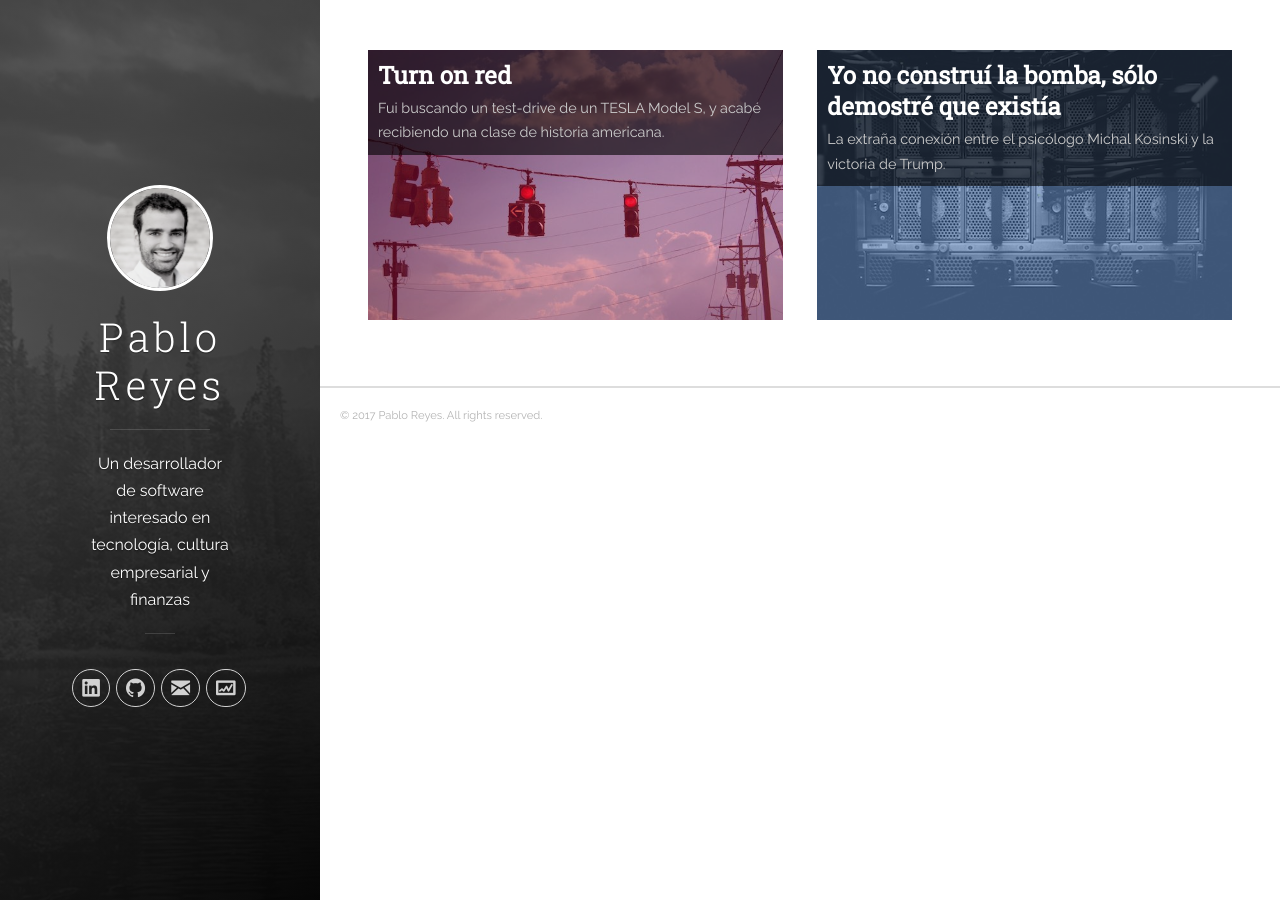
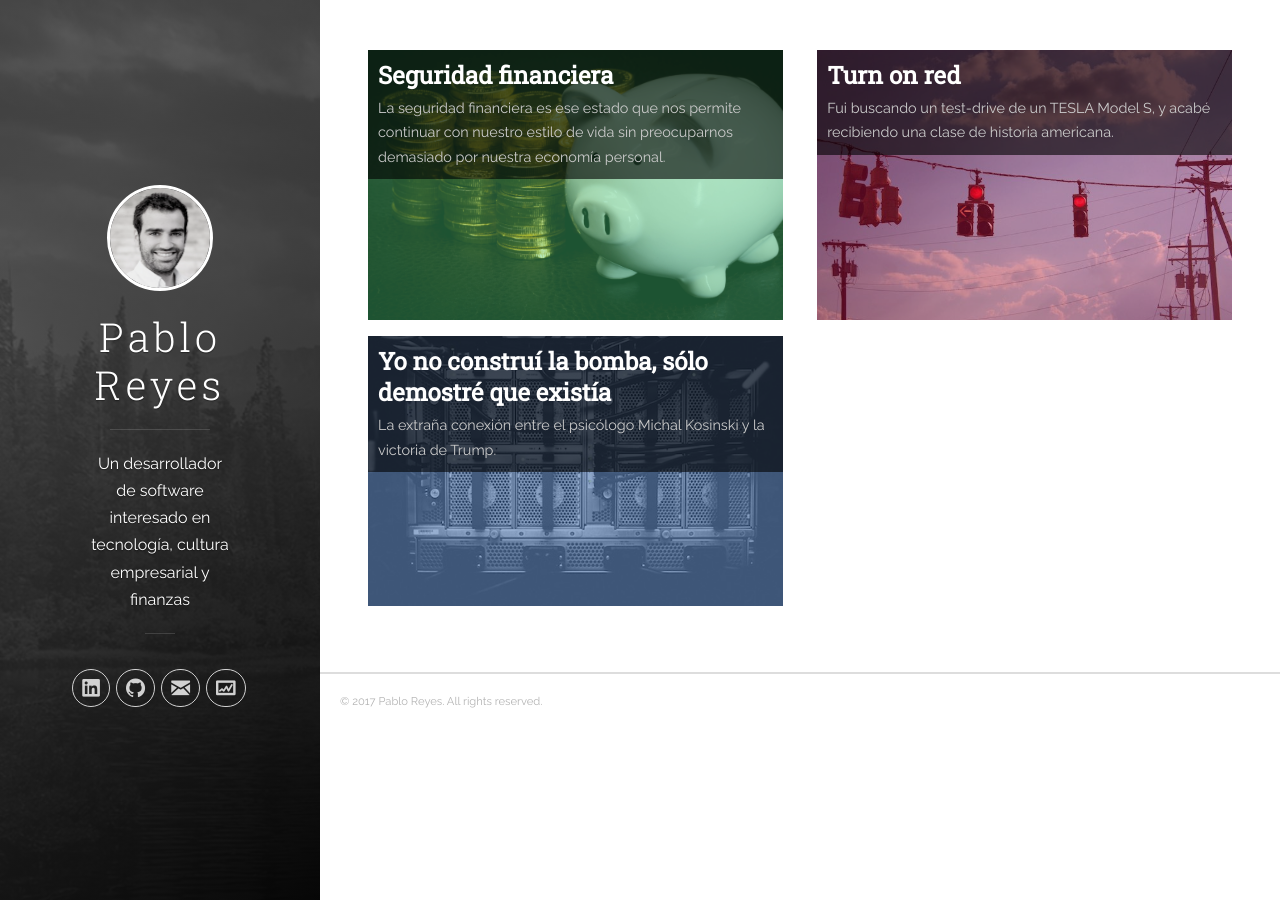
Before and after one commit to PabloReyes/PabloReyes.github.io, a Jekyll site: the page built from index.html, in a window 1280 px wide. Built offline with Jekyll 4.4.1, drawn with Linux system fonts in a browser that asks for light colours; nearby versions of some CDN libraries; the list of posts is cut into pages by our own code; some of the changed lines change nothing that is shown.

Commit message:
Add post on seguridad financiera

```diff
--- /dev/null
+++ b/_posts/2017-06-20-seguridad-financiera.markdown
@@ -0,0 +1,56 @@
+---
+layout: post
+title: Seguridad financiera
+published: true
+date: 2017-06-08
+css_id: post-seguridad-financiera
+markdown: markdown
+---
+La seguridad financiera es ese estado que nos permite continuar con nuestro estilo de vida sin preocuparnos demasiado por nuestra economía personal.
+<!--more-->
+
+Este estado es el más sencillo y factible de conseguir, y es el primer paso para conseguir la [independencia financiera](/). Con *sencillo* no quiero decir que no vaya a costarnos nada. Claro que costará. Pero para conseguir la seguridad financiera no se necesitan grandes conocimientos financieros, sino un compromiso con nosotros mismos.
+
+Nuestro objetivo con la seguridad financiera es **dejar que nuestras inversiones cubran nuestros gastos básicos**. Esto no quiere decir que podremos *dejar de trabajar* (ahí entra la independencia financiera), sino que no tendremos que preocuparnos más de nuestros gastos vitales, y podremos dedicar la mayor parte de los ingresos de nuestro trabajo para gastos discrecionales o para prepararnos para el siguiente paso.
+
+Nuestro plan para conseguir esta seguridad consta de los siguientes puntos:
+
+### Evitar la deuda *mala*
+La deuda "mala" es el tipo de deuda que adquirimos para comprar un activo que se devalúa en el tiempo. Cuando pedimos un préstamos de 10.000€ para comprar un coche nos conviene pagar esa deuda lo antes posible. Esa deuda seguirá constante o incrementando con intereses mientras nuestro activo (el coche) pierde valor cada día. Deshacernos de cualquier tipo de deuda mala es el primer paso para obtener seguridad financiera.
+
+El otro tipo de deuda, la "buena", se puede compaginar con nuestra proyecto de seguridad financiera. Un tipo de deuda buena puede ser una inversión que hagamos en educación, una hipoteca para una vivienda, un préstamo para montar un negocio o lo que estamos haciendo ahora mismo: invertir.
+
+### Fondo de emergencia
+Sea cual sea nuestra situación actual, existen imprevistos que pueden afectar gravemente y de forma muy rápida nuestro bolsillo. Los casos mas usuales suelen ser temas médicos o laborales. Por ello, es importante contar con un fondo de emergencia que nos permita vivir unos 6 meses sin nuestros ingresos habituales.
+
+En algunos de los bancos donde he trabajado hemos hecho una recomendación con la siguiente fórmula:
+Suma de todos los gastos en los últimos 6 meses en:
+* Alimentación
+* Facturas (electricidad, agua, teléfono, etc)
+* Hogar (alquiler, hipoteca, etc)
+* Transporte (gasolina, parking, peajes, etc)
+* Familia (colegio, comedor, etc)
+
+Es más que posible que no sepas qué gastos mensuales tienes, y quizás tu banco no te ofrece ninguna forma intuitiva de saberlo. En tal caso puedes usar alguna aplicación para gestionar finanzas personales como [MoneyStrands](http://moneystrands.com), que categorizará tus gastos y te mostrará tu fondo de emergencia recomendado.
+
+### Tener invertidos 10 veces nuestros gastos anuales
+Esta es la parte que nos llevará más tiempo, pero vamos a descomponerla y veamos qué implica.
+
+Según el INE, [en 2015 el gasto medio por persona fue de 10.960€](http://www.ine.es/prensa/np974.pdf). En el mismo estudio, observamos que el porcentaje de gasto que va a parar a los gastos básicos (vivienda, facturas, transporte) para una persona soltera o una pareja sin hijos se situa en el 45% (~5.000€). El mismo año, el [salario medio en España era de 26.710€](http://www.datosmacro.com/mercado-laboral/salario-medio/espana) brutos, que aplicando una retención del 15.17% nos da un ingreso neto de unos 21.000€. Es decir: de media, gastamos un 50% de lo que ganamos, pero solo el 45% de ese gasto es básico.
+
+Un fondo global como el iShares MSCI World ETF ha producido desde su creación en 2012 un retorno medio anual del 10.96%. Un retorno del 10.96% está muy bien, pero tengamos en cuenta que el fondo se creó justo **después** de una de las peores crisis financieras que recordamos. Otro fondo global, como el [Vanguard Global Equity](https://personal.vanguard.com/us/funds/snapshot?FundId=0129&FundIntExt=INT) lleva bastante más tiempo, lo que nos permite filtrar desde un año **antes** de la crisis hasta dia de hoy, donde ha conseguido una media de 3.90%. Es importante no ser demasiado optimista. Más info en [¿qué intereses puedo esperar?](/)
+
+Recapitulando y redondeando:
+ * Ingresos netos: 21.000€
+ * Gastos totales: 11.000€
+ * Gastos básicos:  5.000€
+ * Capacidad ahorro: 500/€ mensuales
+ * 10 veces gastos anuales: 110.000€
+ * Retorno medio iShares MSCI World ETF: 10.8%
+ * Retorno medio Vanguard Global Equity: 3.90%
+
+![Evolucion seguridad financiera](/images/uploads/seguridad_financiera_objetivo.png){:class="img-center"}
+
+¿Qué nos dice este gráfico? Lo primero, es que nos sorprende porque no estamos acostumbrados a ver nuestro dinero en el futuro, y menos aún *tanto* dinero. Esos 300.000€ deben ser mentira, nunca tendremos tanto. Pues bien, el gráfico nos dice lo siguiente:  Si empezamos hoy (en 2017) a contribuir 500€ mensuales a una cuenta que no nos da ningún interes (como las cuentas de ahorro actuales), podemos llegar a nuestro objetivo en 2034 (en 17 años). Si por el contrario lo ponemos en un fondo distribuido pero nos encontramos con otra crisis en los próximos años, quizás podemos conseguir nuestro objetivo para 2030 (13 años). Si tenemos la suerte de no encontrarnos con ninguna crisis y las cosas siguien yendo igual de bien (en el mundo de la bolsa) que en los últimos 10 años, es posible que obtengamos nuestros ahorros para 2027 (10 años).
+
+ Obviamente, existen escenarios peores. Una crisis puede llevar consigo la pérdida de trabajo, lo que puede impedir a la contribución mensual. Tambien haría que los intereses cayeran a valores negativos, donde estaríamos perdiendo dinero cada año. A veces las cosas pueden vuelven en nuestra contra y es complicado seguir fieles a nuestra estrategia. En tal caso, te recomiendo que sigas estos [consejos para mantenerte fiel a tu estrategia](/).
--- a/css/main.css
+++ b/css/main.css
@@ -228,7 +228,7 @@ blockquote{
 
 /* POST: Cambridge Analytica */
 .main-post-list .post-list li#post-cambridge-analytica{
-    background-color: #407bd0; /* Color for logo Cambridge Analytica */
+    background-color: #407bd0;
 }
 .main-post-list .post-list li#post-cambridge-analytica:before{
     background-image: url(/images/uploads/background-server.jpg);
@@ -236,10 +236,27 @@ blockquote{
 
 /* POST: Turn on red */
 .main-post-list .post-list li#post-turn-red{
-    background-color: #d0134b; /* Color for logo Cambridge Analytica */
+    background-color: #d0134b;
 }
 .main-post-list .post-list li#post-turn-red:before{
     background-image: url(/images/uploads/semaforos.jpg);
+    background-position: 10% 0;
+}
+
+/* POST: Cambridge Analytica */
+.main-post-list .post-list li#post-cambridge-analytica{
+    background-color: #407bd0;
+}
+.main-post-list .post-list li#post-cambridge-analytica:before{
+    background-image: url(/images/uploads/background-server.jpg);
+    background-position: 10% 0;}
+
+/* POST: Seguridad financiera */
+.main-post-list .post-list li#post-seguridad-financiera{
+    background-color: #4ad07e;
+}
+.main-post-list .post-list li#post-seguridad-financiera:before{
+    background-image: url(/images/uploads/cerdo-monedas-ahorro.jpg);
     background-position: 10% 0;
 }
 
@@ -259,3 +276,8 @@ blockquote{
     width: 50%;
     margin-left: 15px;
 }
+
+.post img.img-center{
+    width: 60%;
+    margin: 0 auto;
+}
```
Also changed, not shown: images/uploads/cerdo-monedas-ahorro.jpg (added), images/uploads/seguridad_financiera_objetivo.png (added).
